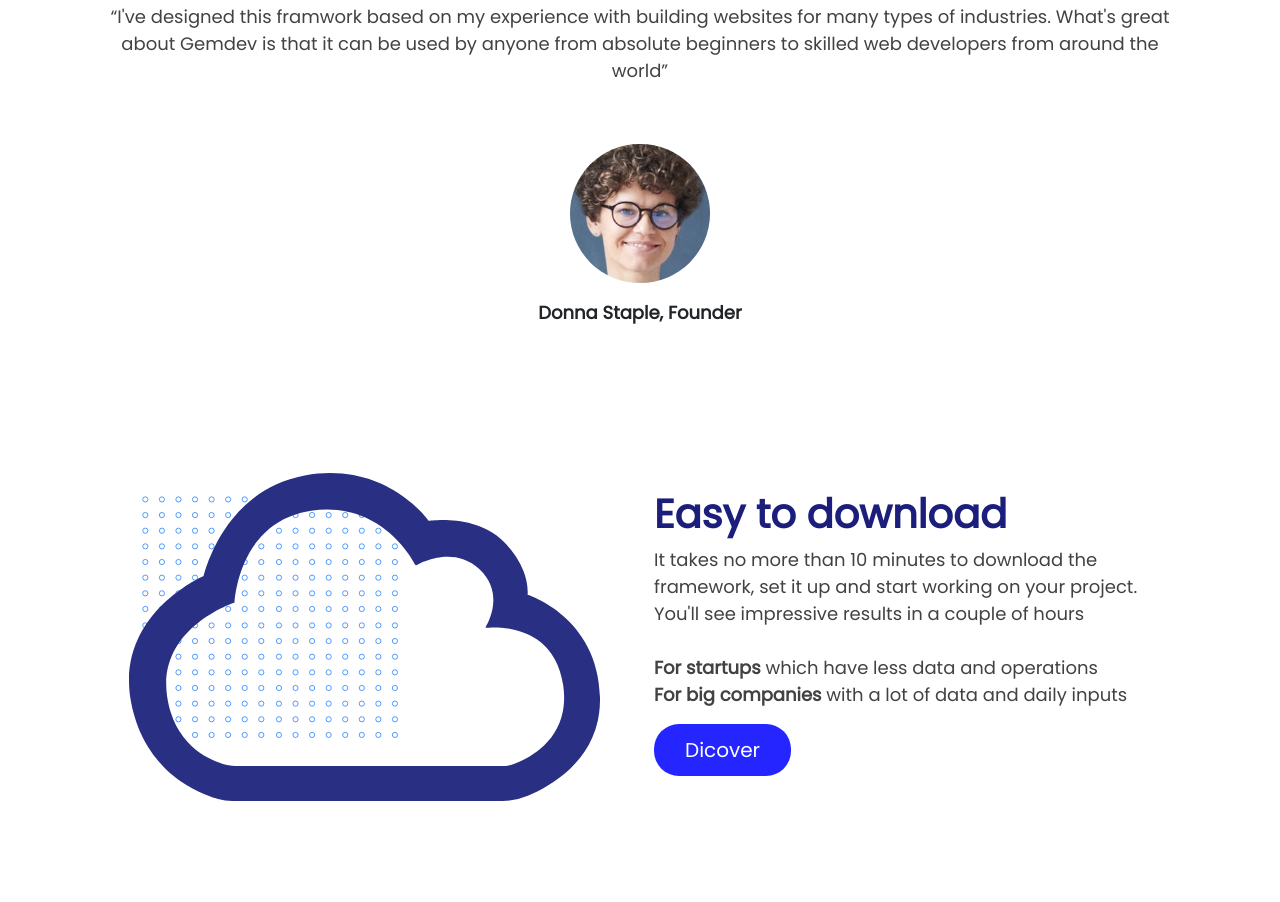
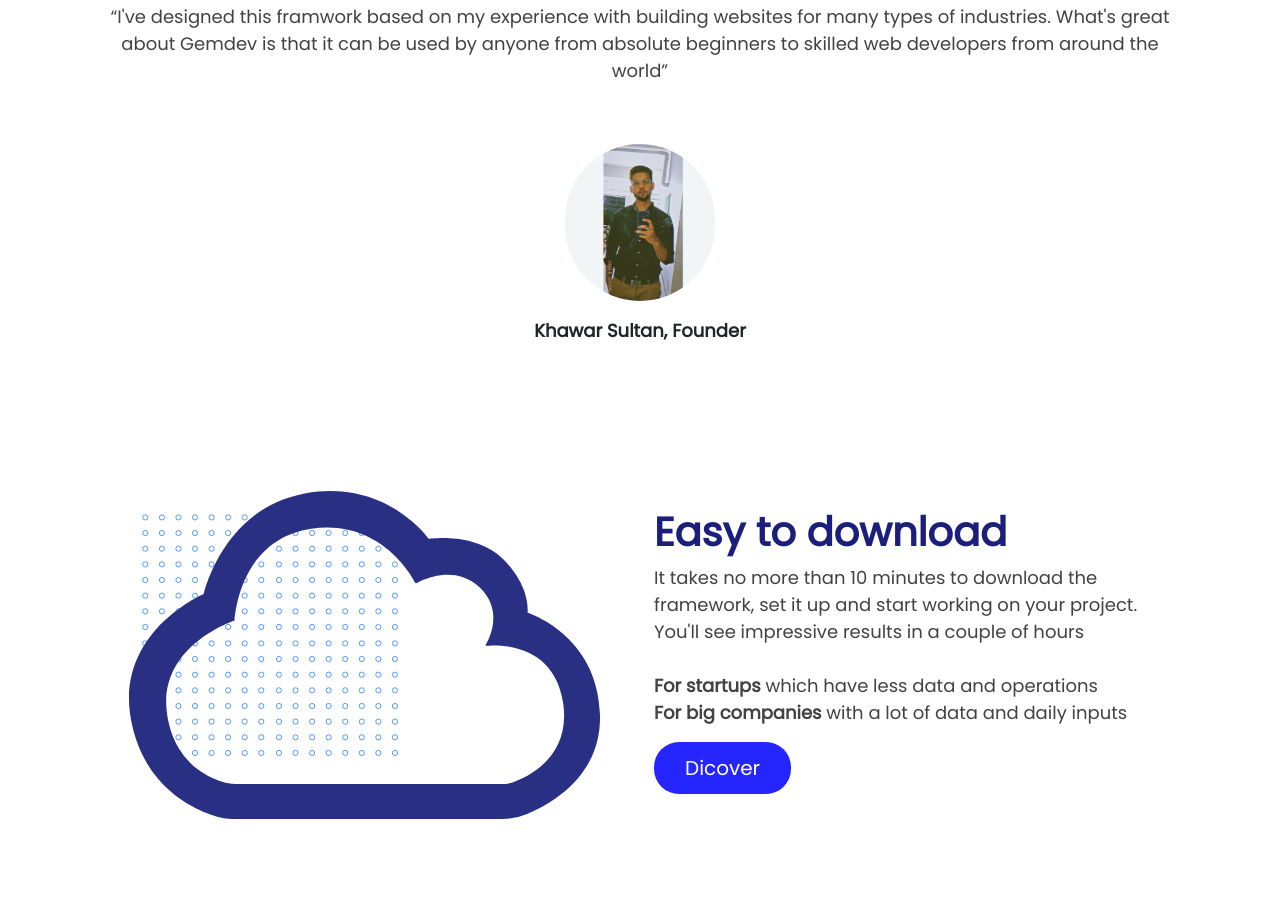
Before and after one commit to KhawarSultan/Gemdev-Website, a plain HTML site: page index.html in a window 1280 px wide. Shown: the part 812-1714 px from the top of the page. Drawn offline with nearby package versions, Linux system fonts and the light colour scheme.

Commit message:
image changes

```diff
--- a/index.html
+++ b/index.html
@@ -124,9 +124,9 @@
                 </div>
                 <div class="col-md-12 column-Container text-center"
                     style="margin: 0px auto 5% auto;">
-                    <img class="rounded-pill my-2 " style="width:13%"
-                        src="/images/statement.jpg" alt="">
-                    <p style="font-weight:bolder" class="my-2">Donna Staple,
+                    <img class="rounded-pill my-2 " style="width:150px;"
+                        src="/images/Khawar.jpeg" alt="">
+                    <p style="font-weight:bolder" class="my-2">Khawar Sultan,
                         Founder</p>
                 </div>
             </div>
```
Also changed, not shown: images/Khawar.jpeg (added).
